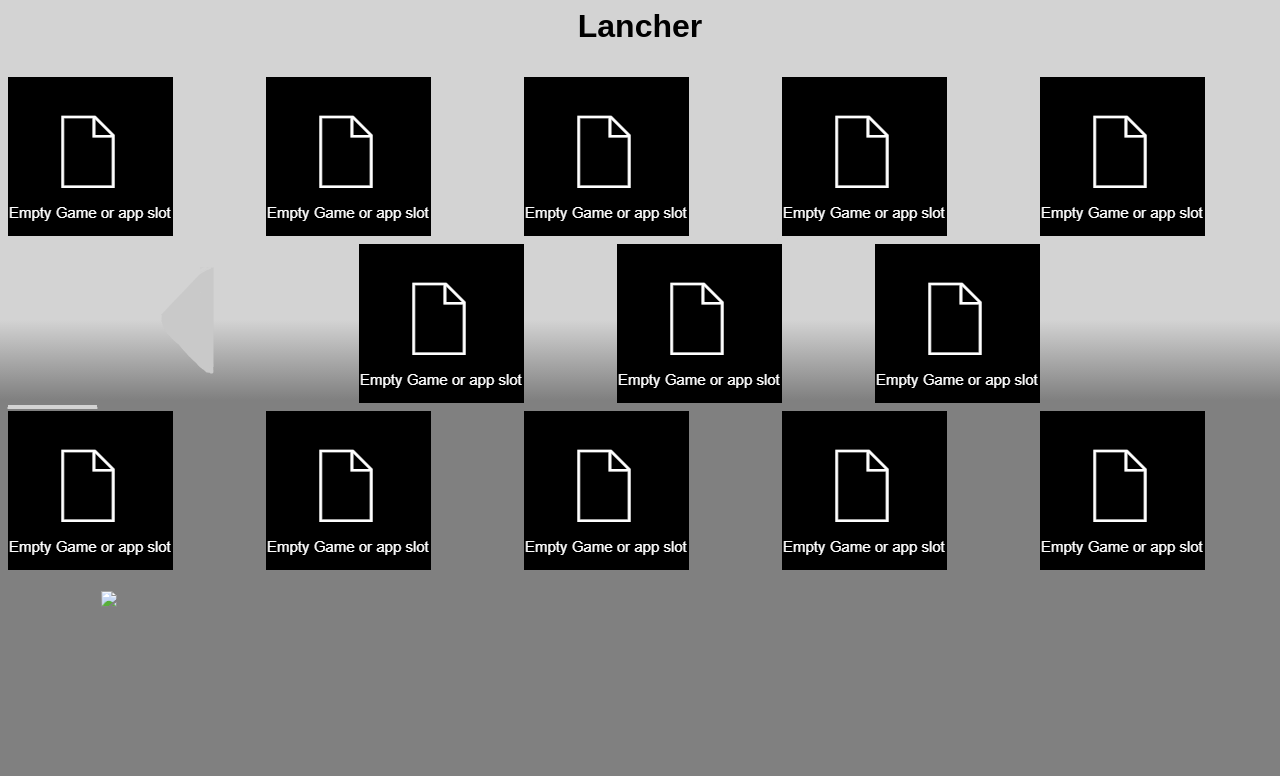
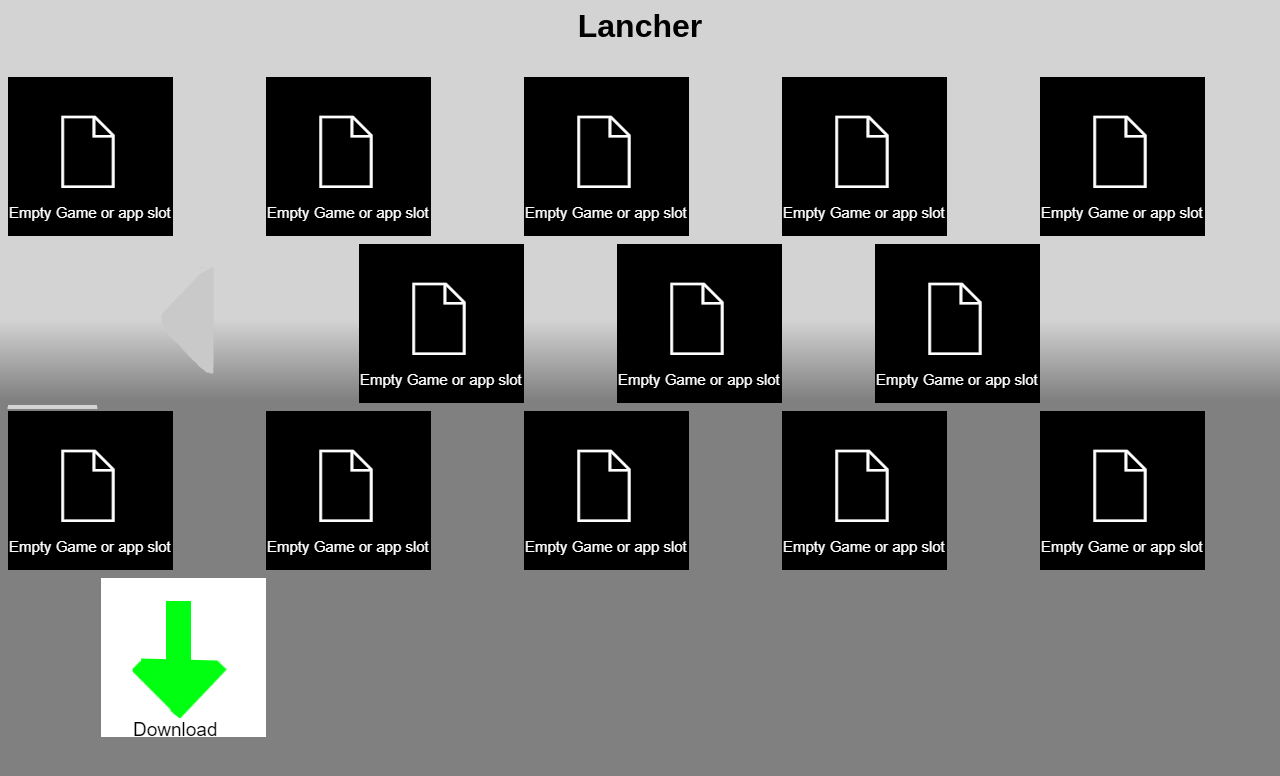
Before and after one commit to toyGoldenfreddy/Unblocked-Games-Infinite, a plain HTML site: page Pg3.html in a window 1280 px wide. Drawn offline with Linux system fonts and the light colour scheme.

Commit message:
Update Pg3.html

```diff
--- a/Pg3.html
+++ b/Pg3.html
@@ -18,7 +18,7 @@
         <a class="Link2" href="Empty.html"><img src="Assets/Empty.png">_____</a>
         <a class="Link2" href="Empty.html"><img src="Assets/Empty.png">_____</a>
         <a class="Link2" href="Empty.html"><img src="Assets/Empty.png">_____</a>
-        <a class="Link2" href="https://docs.google.com/document/d/1BpX3xtvTJVSuz8kwoGA8VWbOhtVn69uDz_33JAnCuRM/edit?usp=sharing"><img src="Assets/Download Updates.png">_____</a>
+        <a class="Link2" href="https://www.mediafire.com/folder/lt589dj5bktfe/Lanchers+Unblocked+Games"><img src="Assets/Downloads.png">_____</a>
 
     </body>
 </html>
```
